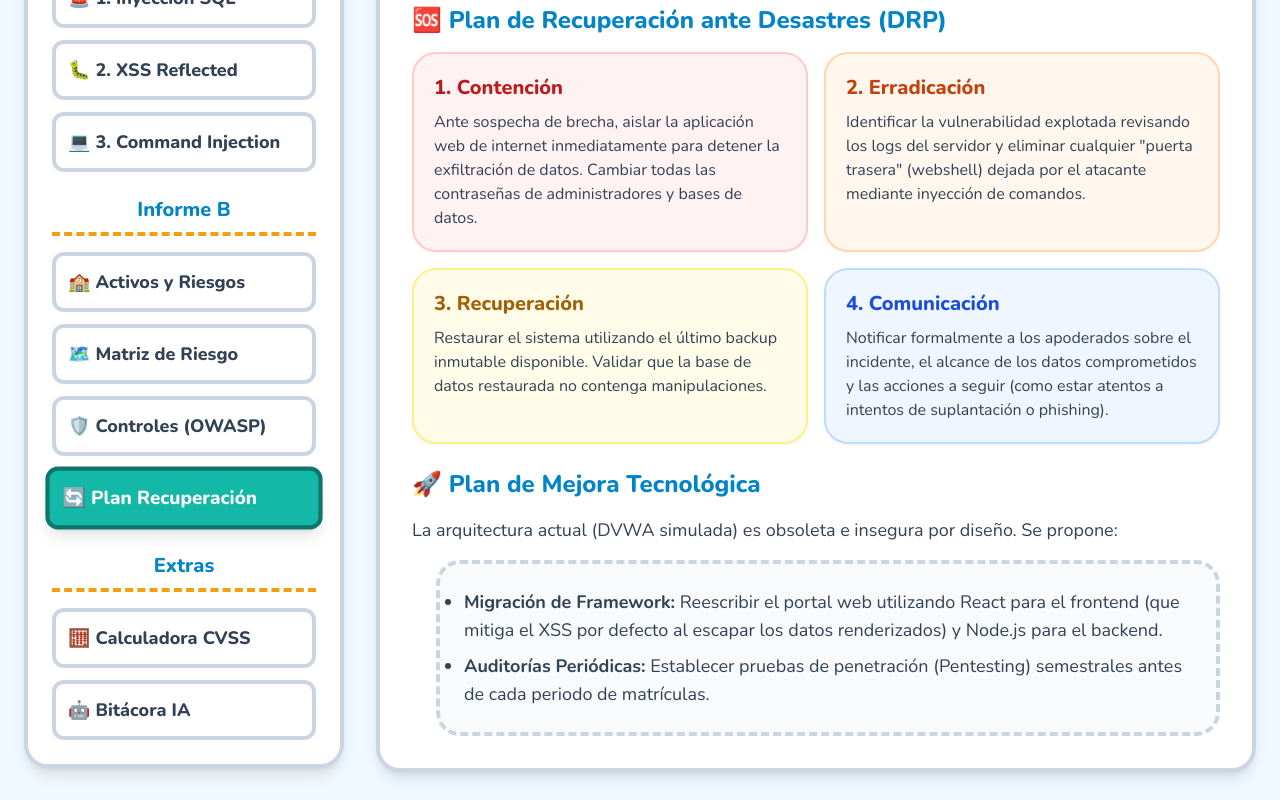
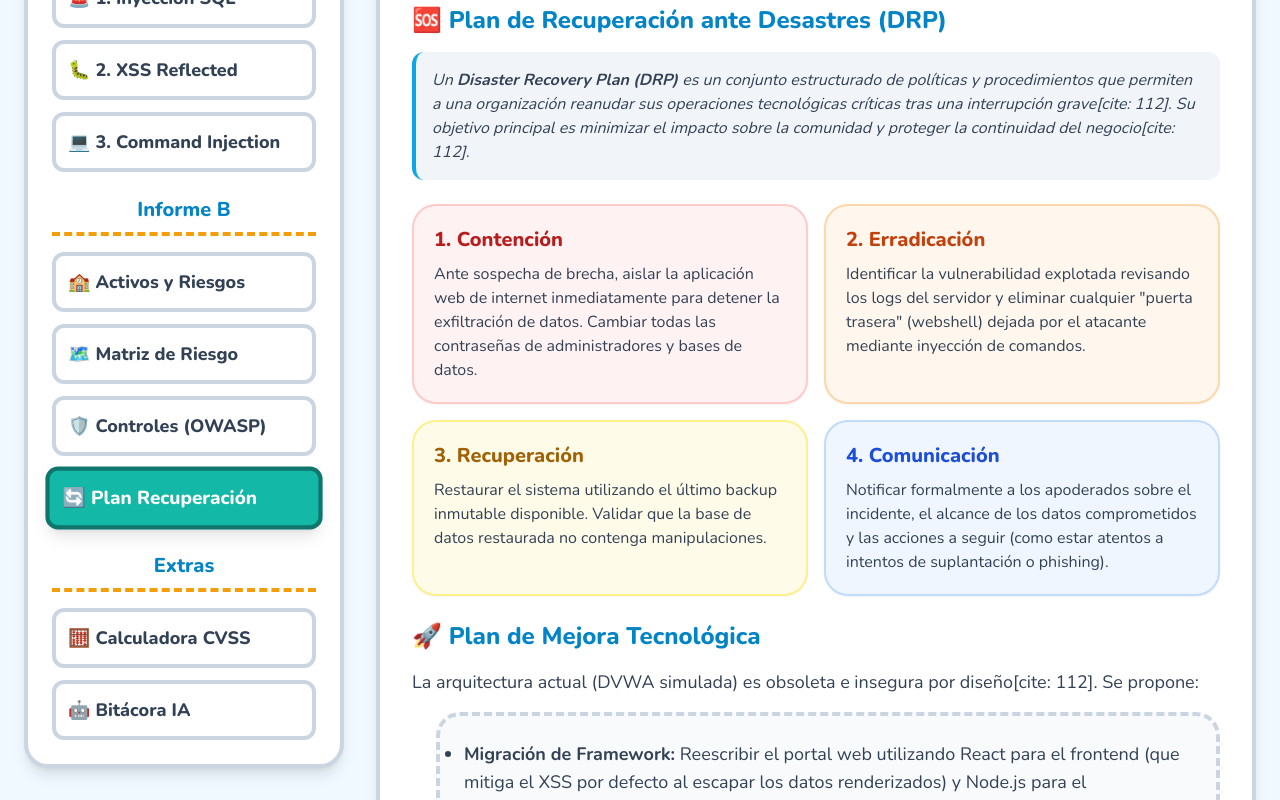
Before and after one commit to fiorellaviera/auditoria_viefio, a React (Vite) app: page / in a window 1280 px wide. Both pictures are taken after a click on the button "🔄 Plan Recuperación". Shown: the part 356-1156 px from the top of the page. Built offline with nearby package versions, Linux system fonts and the light colour scheme; the HTML template or start-up script is replaced by a standard one.

Commit message:
Agrego mas info al plan de recuperacion

```diff
--- a/src/components/Recuperacion.jsx
+++ b/src/components/Recuperacion.jsx
@@ -11,6 +11,12 @@ export default function Recuperacion() {
 
       <div>
         <h3 className="text-2xl font-extrabold text-principalOscuro mb-4">🆘 Plan de Recuperación ante Desastres (DRP)</h3>
+
+        {/* Nueva descripción del DRP */}
+        <p className="mb-6 bg-slate-100 p-4 rounded-xl border-l-4 border-principal text-base italic">
+          Un <strong>Disaster Recovery Plan (DRP)</strong> es un conjunto estructurado de políticas y procedimientos que permiten a una organización reanudar sus operaciones tecnológicas críticas tras una interrupción grave[cite: 112]. Su objetivo principal es minimizar el impacto sobre la comunidad y proteger la continuidad del negocio[cite: 112].
+        </p>
+
         <div className="grid md:grid-cols-2 gap-4">
           <div className="bg-red-50 p-5 rounded-3xl border-2 border-red-200 shadow-sm">
             <h4 className="font-extrabold text-red-700 text-xl mb-2">1. Contención</h4>
@@ -33,10 +39,10 @@ export default function Recuperacion() {
 
       <div className="mt-10">
         <h3 className="text-2xl font-extrabold text-principalOscuro mb-4">🚀 Plan de Mejora Tecnológica</h3>
-        <p className="mb-4">La arquitectura actual (DVWA simulada) es obsoleta e insegura por diseño. Se propone:</p>
+        <p className="mb-4">La arquitectura actual (DVWA simulada) es obsoleta e insegura por diseño[cite: 112]. Se propone:</p>
         <ul className="list-disc ml-6 space-y-2 bg-slate-50 p-6 rounded-3xl border-4 border-dashed border-borde">
-          <li><strong>Migración de Framework:</strong> Reescribir el portal web utilizando React para el frontend (que mitiga el XSS por defecto al escapar los datos renderizados) y Node.js para el backend.</li>
-          <li><strong>Auditorías Periódicas:</strong> Establecer pruebas de penetración (Pentesting) semestrales antes de cada periodo de matrículas.</li>
+          <li><strong>Migración de Framework:</strong> Reescribir el portal web utilizando React para el frontend (que mitiga el XSS por defecto al escapar los datos renderizados) y Node.js para el backend[cite: 112].</li>
+          <li><strong>Auditorías Periódicas:</strong> Establecer pruebas de penetración (Pentesting) semestrales antes de cada periodo de matrículas[cite: 112].</li>
         </ul>
       </div>
     </div>
```
